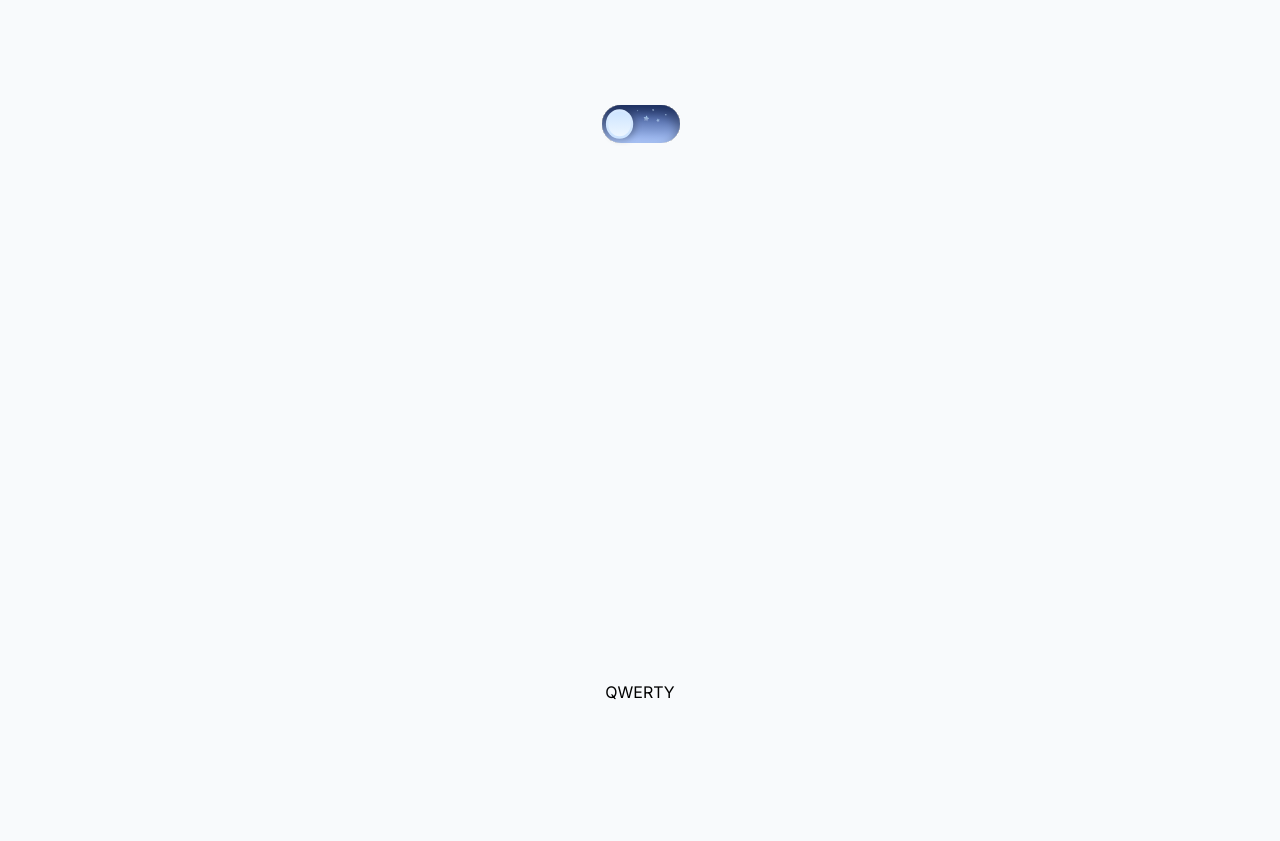
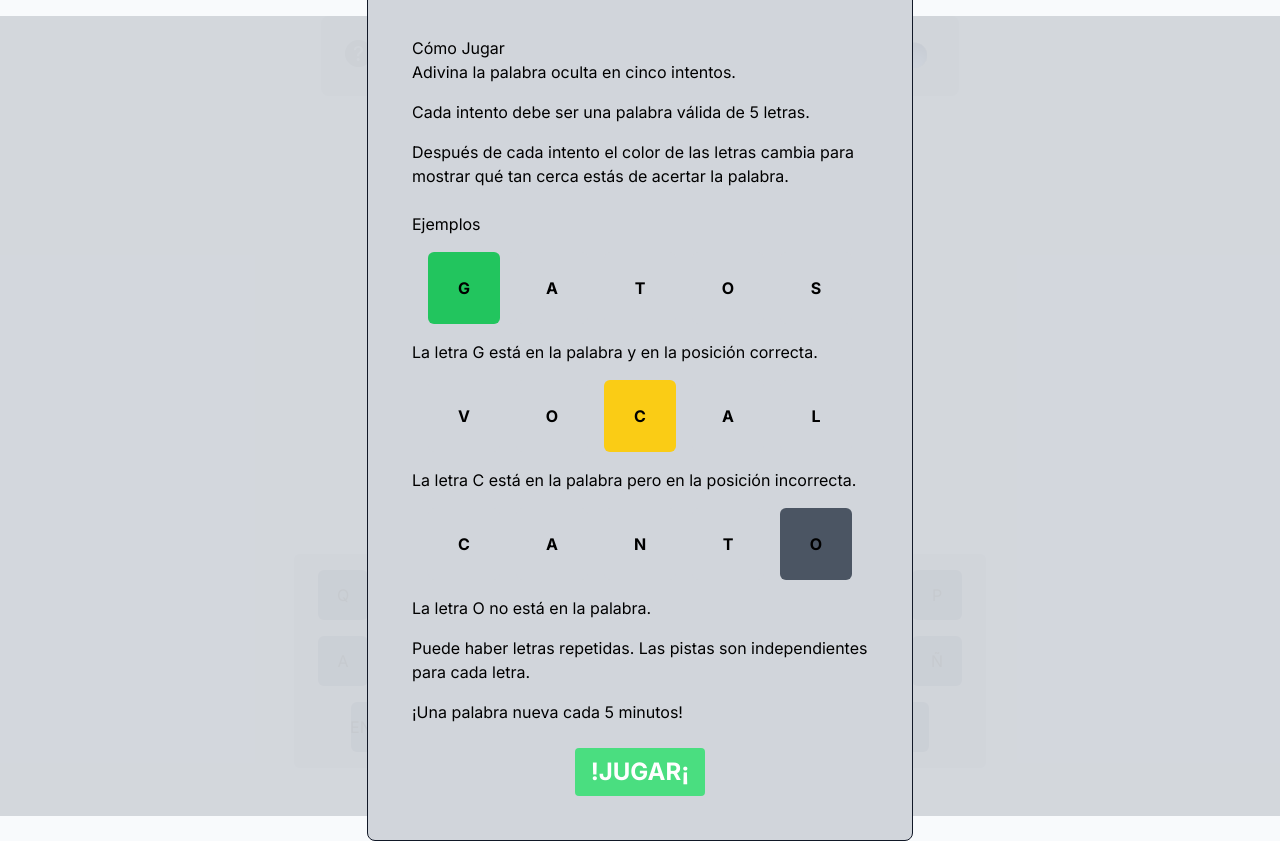
Before and after one commit to guzbarraf/wordle, a Next.js app: page / in a window 1280 px wide. Before the commit the page ends 800 px from the top, so only its background shows below. Built offline with nearby package versions, Linux system fonts and the light colour scheme; no server answers.

Commit message:
implementación de componentes de la página principal del juego

```diff
--- a/src/app/page.tsx
+++ b/src/app/page.tsx
@@ -1,12 +1,38 @@
-import ThemeSwitcher from "@/components/ThemeSwitcher";
+'use client'
+import GridLetters from "@/components/GridLetters";
+import {useGame} from "@/utils/useGame";
+import Keyboard from "@/components/Keyboard";
+import {Header} from "@/components/Header/Header";
+import HowPlay from "@/components/HowPlay";
 
 export default function Home() {
+  const {
+    showHowPlay,
+    setShowHowPlay,
+    word,
+    originalWord,
+    guesses,
+    validateRow,
+    setKeyPressed,
+    gameOver,
+  } = useGame(1);
+
   return (
-    <main className="flex min-h-screen flex-col items-center justify-between p-24 bg-slate-50 dark:bg-slate-900">
-      <div>
-        <ThemeSwitcher/>
-      </div>
-      <div className={'text-black dark:invert'}>QWERTY</div>
+    <main className="flex min-h-screen flex-col items-center justify-between p-4 min-w-full max-w-5xl bg-slate-50 dark:bg-slate-900">
+      <Header/>
+
+      <div className={'text-black dark:invert'}>{word}</div>
+
+      <GridLetters guesses={guesses} validateRow={validateRow}/>
+
+      <Keyboard setKeyPressed={setKeyPressed}/>
+
+      {showHowPlay ? <HowPlay setShowHowPlay={setShowHowPlay}/> : null}
+
+      {gameOver === 'win' ? (
+        <div className={'text-black dark:invert'}>WIN!!!</div>
+      ) : null}
+
     </main>
   )
 }
```
